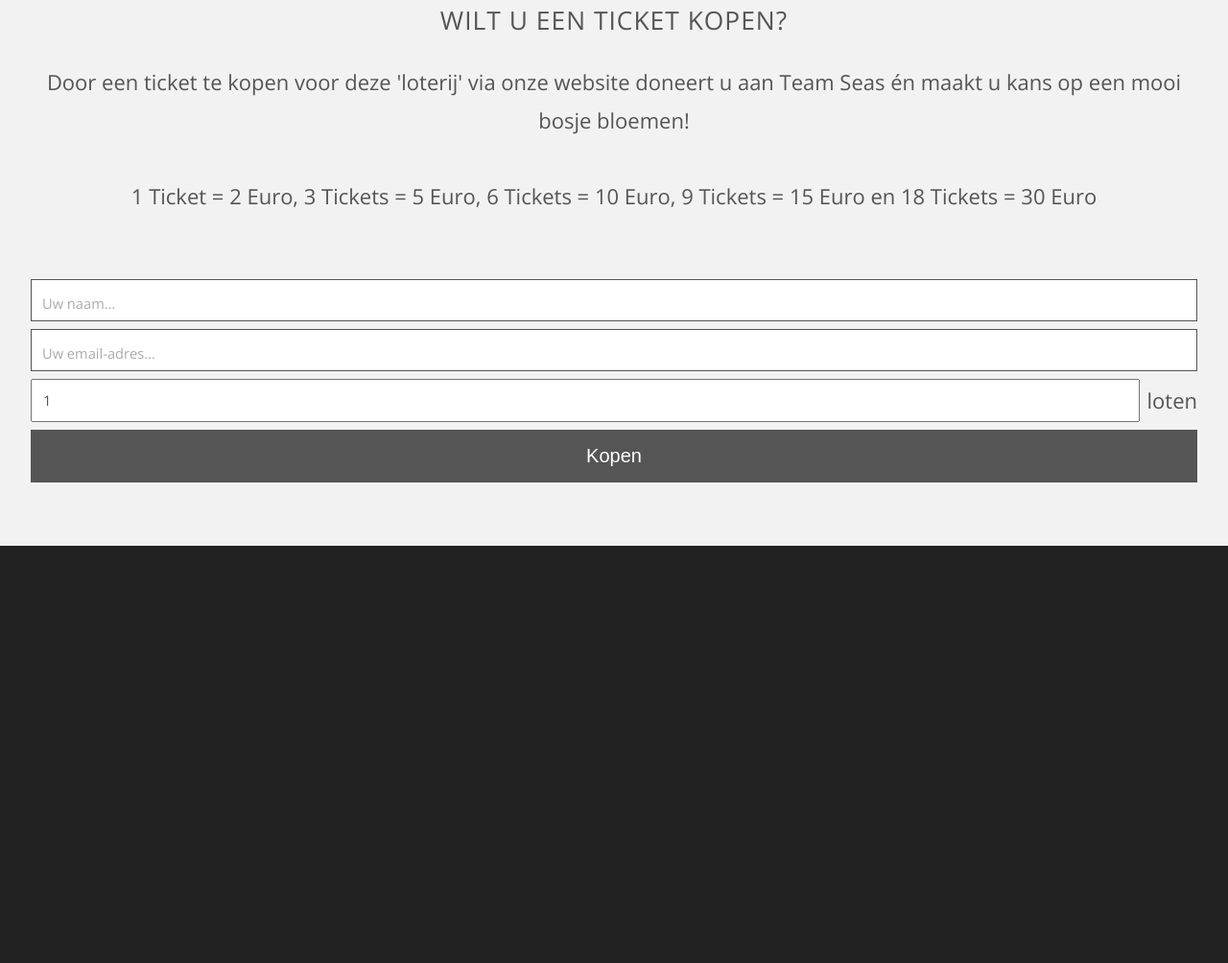
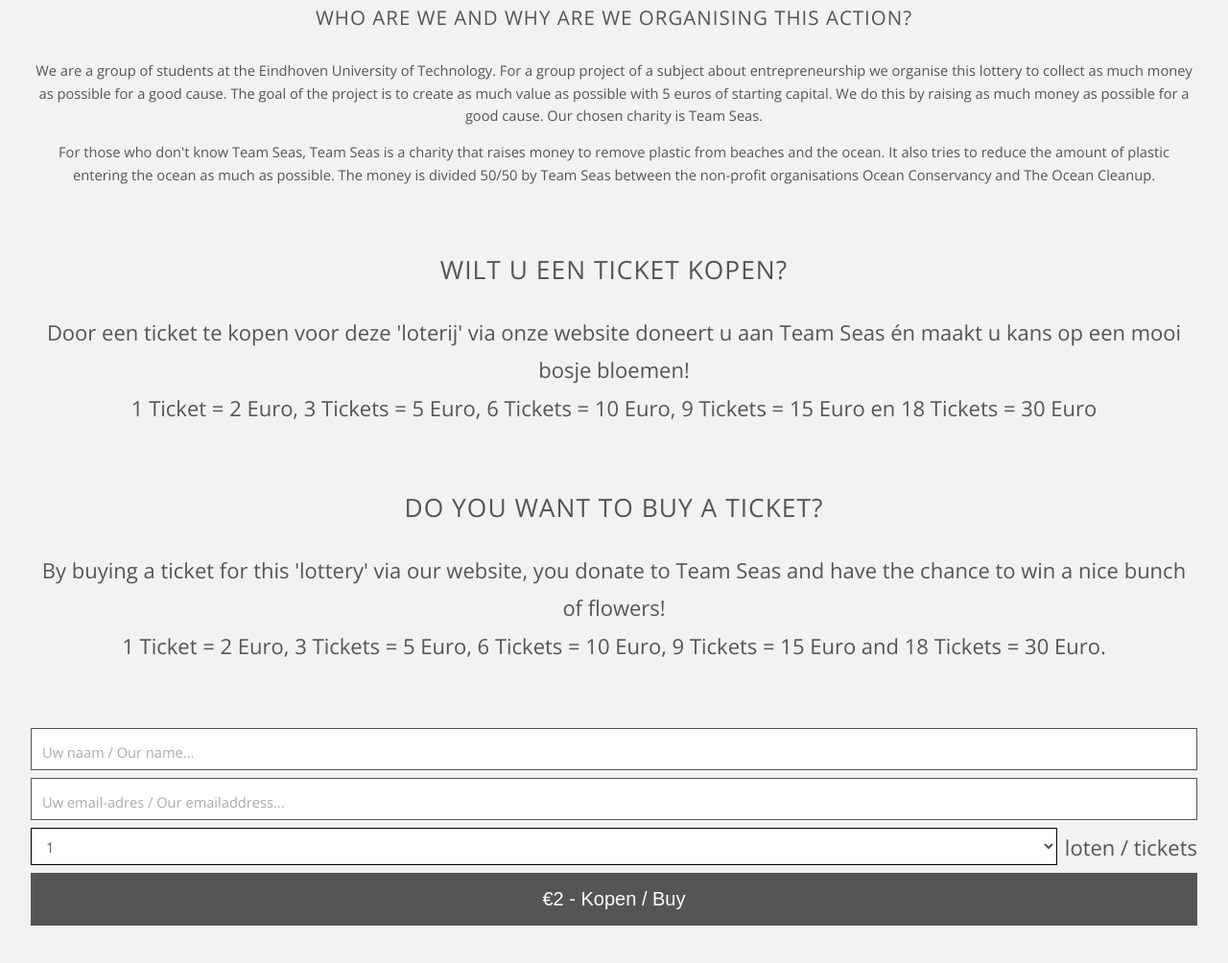
Before and after one commit to JortvD/te5euro, a plain HTML site: page index.html in a window 1280 px wide. Shown: the part 650-1654 px from the top of the page at 96% size. Before the commit the page ends 1219 px from the top, so only its background shows below. Drawn offline with nearby package versions, Linux system fonts and the light colour scheme.

Commit message:
Add some features

```diff
--- a/index.html
+++ b/index.html
@@ -53,9 +53,12 @@
 				align-items: center;
 			}
 
-			#form-double input {
+			#form-double select {
 				flex-grow: 1;
 				padding: .5em 0.75em;
+				background: white;
+				border-radius: 0;
+				border: 1px solid black;
 			}
 
 			#form-double div {
@@ -99,7 +102,8 @@
 			<!-- Banner -->
 				<div id="banner">
 					<section class="container">
-						<h2 id="bannertitle">Steun Team Seas</h2>
+						<h2 id="bannertitle">Help Team Seas</h2>
+						<h3>Steun Team Seas</h2>
 						<p>&nbsp;</p>
 					</section>
 				</div>
@@ -117,18 +121,32 @@
 								Het doel van de opdracht is om met 5 euro startkapitaal zoveel mogelijk waarde te creëren. Wij doen dit door zo veel mogelijk geld op te halen voor een goed doel. Het door ons gekozen goede doel is Team Seas.</span>
                                 <span class="byline">Voor zij die Team Seas niet kennen, Team Seas is een goed doel dat geld ophaalt om plastic van stranden en uit de oceaan te verwijderen. Daarnaast probeert het de toevoer plastic naar de oceaan zo veel mogelijk te beperken. Het geld wordt 50/50 door Team Seas verdeeld over de non-profit organisaties Ocean Conservancy en The Ocean Cleanup.</span>
 							</header>
+							<header class="major">
+								<h2>Who are we and why are we organising this action?</h2>
+								<span class="byline">We are a group of students at the Eindhoven University of Technology. For a group project of a subject about entrepreneurship we organise this lottery to collect as much money as possible for a good cause.
+									The goal of the project is to create as much value as possible with 5 euros of starting capital. We do this by raising as much money as possible for a good cause. Our chosen charity is Team Seas.</span>
+                                <span class="byline">For those who don't know Team Seas, Team Seas is a charity that raises money to remove plastic from beaches and the ocean. It also tries to reduce the amount of plastic entering the ocean as much as possible. The money is divided 50/50 by Team Seas between the non-profit organisations Ocean Conservancy and The Ocean Cleanup.</span>
+							</header>
 						</div>
 						<div id="interested-text" class="6u">
 							<h3>Wilt u een ticket kopen?</h3>
-							<p>Door een ticket te kopen voor deze 'loterij' via onze website doneert u aan Team Seas én maakt u kans op een mooi bosje bloemen! <br><br> 1 Ticket = 2 Euro, 3 Tickets = 5 Euro, 6 Tickets = 10 Euro, 9 Tickets = 15 Euro en 18 Tickets = 30 Euro</p>
+							<p>Door een ticket te kopen voor deze 'loterij' via onze website doneert u aan Team Seas én maakt u kans op een mooi bosje bloemen! <br> 1 Ticket = 2 Euro, 3 Tickets = 5 Euro, 6 Tickets = 10 Euro, 9 Tickets = 15 Euro en 18 Tickets = 30 Euro</p>
+							<h3>Do you want to buy a ticket?</h3>
+							<p>By buying a ticket for this 'lottery' via our website, you donate to Team Seas and have the chance to win a nice bunch of flowers!<br> 1 Ticket = 2 Euro, 3 Tickets = 5 Euro, 6 Tickets = 10 Euro, 9 Tickets = 15 Euro and 18 Tickets = 30 Euro.</p>
 							<div class="form" id="form">
-								<input class="form-input" type="text" placeholder="Uw naam..." id="form-name">
-								<input class="form-input" type="text" placeholder="Uw email-adres..." id="form-email">
+								<input class="form-input" type="text" placeholder="Uw naam / Our name..." id="form-name">
+								<input class="form-input" type="text" placeholder="Uw email-adres / Our emailaddress..." id="form-email">
 								<div class="form-input" id="form-double">
-									<input type="number" value="1" id="form-amount" step=1 min=1 max=3>
-									<div>loten</div>
+									<select id="form-amount" value="1">
+										<option value="1">1</option>
+										<option value="3">3</option>
+										<option value="6">6</option>
+										<option value="9">9</option>
+										<option value="18">18</option>
+									</select>
+									<div>loten / tickets</div>
 								</div>
-								<button id="form-button">Kopen</button>
+								<button id="form-button">€2 - Kopen / Buy</button>
 							</div>
 							<!-- <a style="line-height: 120%; width: 100%" href="https://forms.gle/QkHoEKtPfUSHBtdX6" target="_blank" class="button register"><b>Klik hier om <br> mee te doen!</b></a> -->
 							<!-- <a style="line-height: 120%; width: 100%" href="#" class="button register">De inschrijvingen zijn <br> nog niet geopend</a> -->
@@ -140,11 +158,26 @@
 			<script>
 				const button = document.getElementById("form-button")
 				let timeout = false;
+				const value = parseInt(document.getElementById("form-amount").value);
+					const map = {
+						1: 2,
+						3: 5,
+						6: 10,
+						9: 15,
+						18: 30
+					}
+					button.innerText = `€${map[value]} - Kopen / Buy`;
+
+				document.getElementById("form-amount").addEventListener("change", () => {
+					const value = parseInt(document.getElementById("form-amount").value);
+					button.innerText = `€${map[value]} - Kopen / Buy`;
+				});
+
 				button.addEventListener("click", event => {
 					if (timeout == true) return;
 					let name = document.getElementById("form-name").value.trim();
 					let email = document.getElementById("form-email").value.trim();
-					let amount = document.getElementById("form-amount").value;
+					let amount = parseInt(document.getElementById("form-amount").value);
 
 					if(name == "" || email == "") {
 						button.classList.add("error");
```
Also changed, not shown: data.json (+19 -2 lines), main.js (+14 -4 lines).
